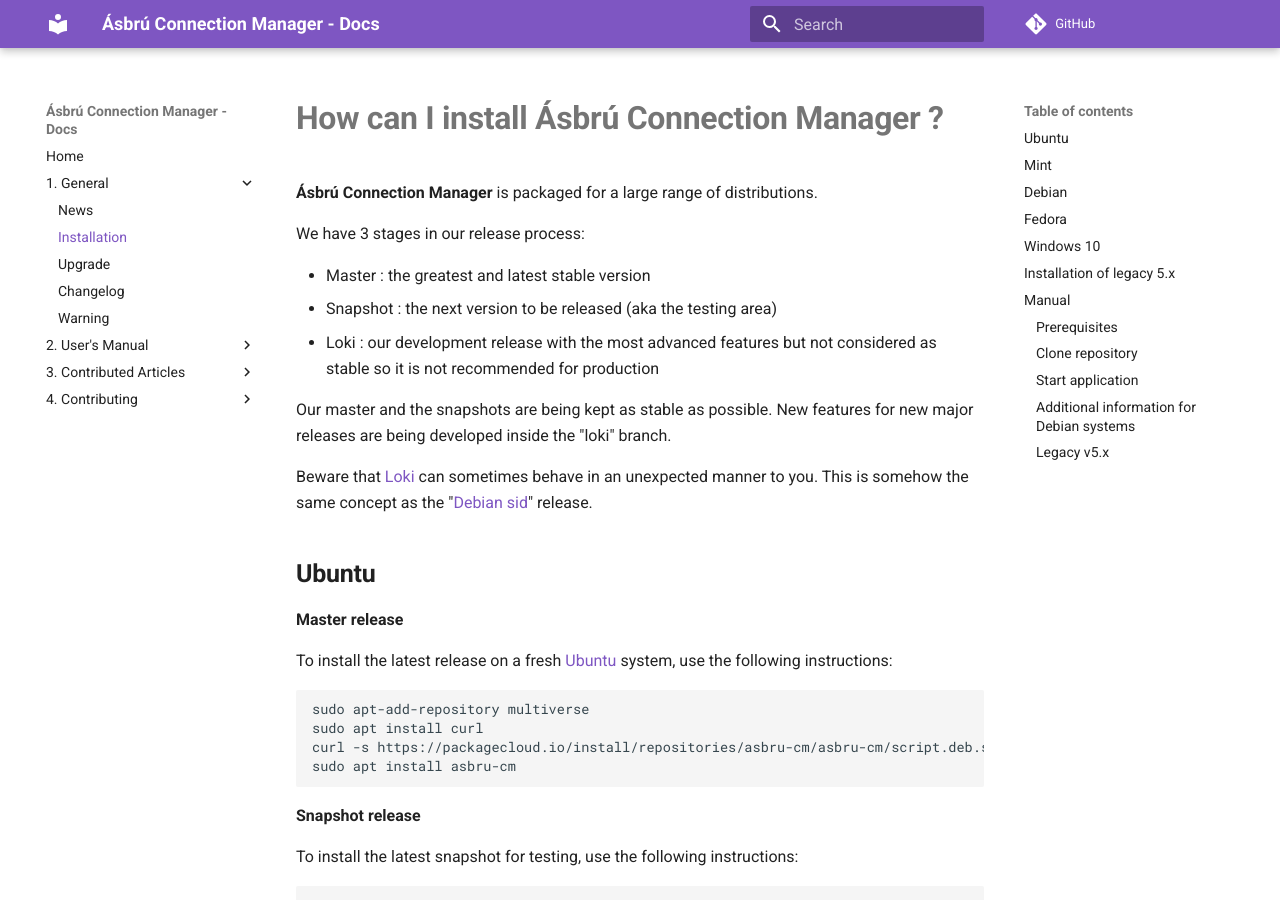
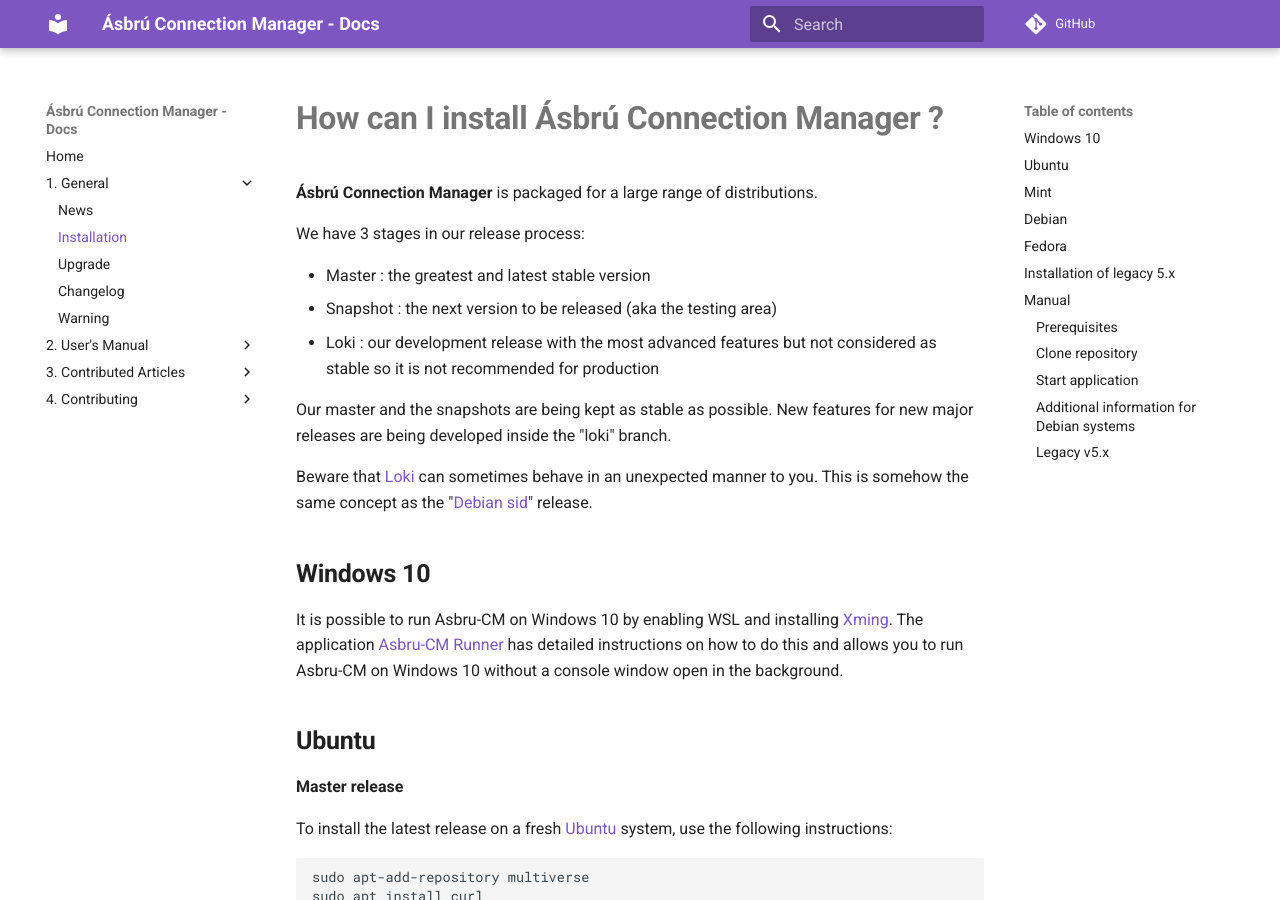
Before and after one commit to asbru-cm/asbru-cm, an MkDocs documentation site: the page built from doc/General/Installation.md, in a window 1280 px wide and 900 px high. Built offline with MkDocs 1.6.1 and Material for MkDocs 9.7.7, drawn with Linux system fonts in a browser that asks for light colours; comment, search, counter and statistics services are not loaded; some of the changed text lies outside the part shown.

Commit message:
Move Windows 10 instructions to the top of document

```diff
--- a/doc/General/Installation.md
+++ b/doc/General/Installation.md
@@ -11,6 +11,9 @@
 Our master and the snapshots are being kept as stable as possible. New features for new major releases are being developed inside the "loki" branch.
 
 Beware that [Loki](https://en.wikipedia.org/wiki/Loki) can sometimes behave in an unexpected manner to you.  This is somehow the same concept as the "[Debian sid](https://www.debian.org/releases/sid/)" release.
+
+## Windows 10
+It is possible to run Asbru-CM on Windows 10 by enabling WSL and installing [Xming](http://www.straightrunning.com/XmingNotes/). The application [Asbru-CM Runner](https://github.com/SegiH/Asbru-CM-Runner) has detailed instructions on how to do this and allows you to run Asbru-CM on Windows 10 without a console window open in the background.
 
 ## Ubuntu
 **Master release**
```
Also changed, not shown: other parts of doc/General/Installation.md (+0 -3 lines).
